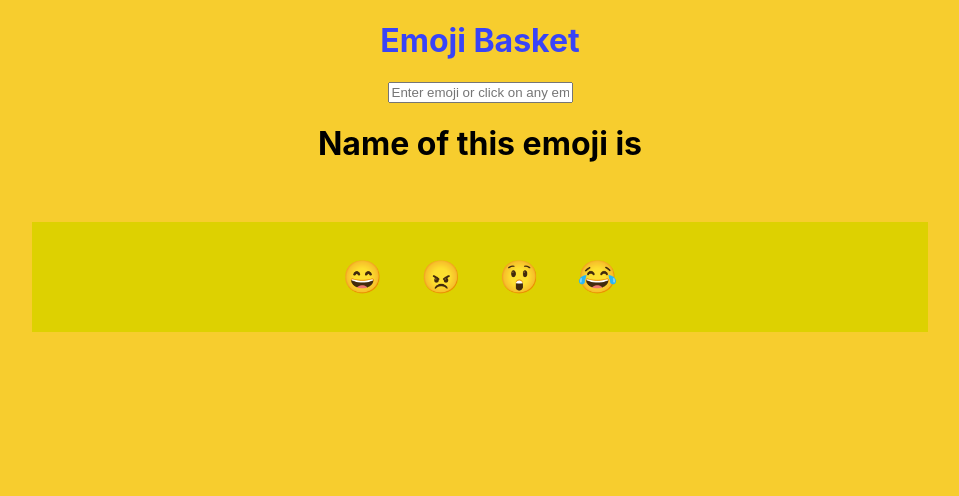
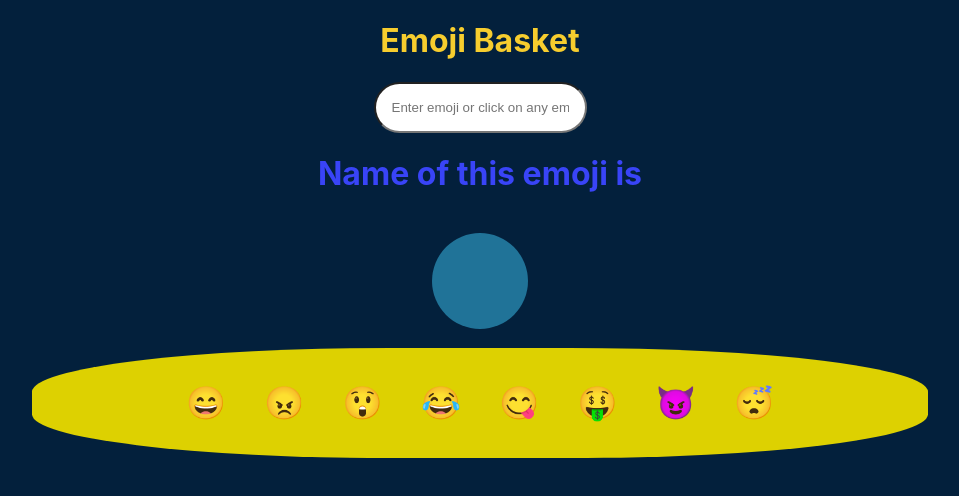
Before and after one commit to gouravmarch20/neog-emojiBasket-eight, a React (Create React App) app: page / in a window 1280 px wide. Shown: the top 496 px of the page, without its empty margins (160-1119 px from the left). Built offline with nearby package versions, Linux system fonts and the light colour scheme.

Commit message:
refactor css

```diff
--- a/src/App.css
+++ b/src/App.css
@@ -2,10 +2,22 @@
   --warning-color: #f7cd2e;
   --secondary-color: #ddd101;
   --info-color: #3944f7;
+  --dark-blue: #03203c;
+}
+input {
+  padding: 1rem;
+  border-radius: 3rem;
 }
 
 body {
-  background-color: var(--warning-color);
+  background-color: var(--dark-blue);
+}
+h1 {
+  color: var(--info-color);
+}
+.hero-heading {
+  text-align: center;
+  color: var(--warning-color);
 }
 .container {
   display: flex;
@@ -16,6 +28,7 @@ body {
 }
 .emoji-data {
   background-color: var(--secondary-color);
+  border-radius: 40%;
   width: 100%;
   display: inline-block;
 }
@@ -31,10 +44,11 @@ body {
   cursor: pointer;
   font-size: 2rem;
 }
-.heading-one {
-  color: var(--info-color);
-}
+
 .heading-three {
   color: var(--info-color);
   text-transform: uppercase;
+  background-color: #207398;
+  padding: 3rem;
+  border-radius: 80%;
 }
--- a/src/App.js
+++ b/src/App.js
@@ -5,7 +5,11 @@ const App = () => {
     '😄': 'simle',
     '😠': 'angry',
     '😲': 'astonished',
-    '😂': 'Tears of Joy '
+    '😂': 'Tears of Joy ',
+    '😋': 'Tears of Joy ',
+    '🤑': 'money mouth face ',
+    '😈': 'Angry Face With Horns ',
+    '😴': 'Sleeping '
   })
 
   const [emojiMeaning, setEmojiMeaning] = useState('')
@@ -33,14 +37,20 @@ const App = () => {
 
   return (
     <div className='container'>
-      <h1 className='heading-one'>Emoji Basket </h1>
+    <header>
+
+      <h1 className='hero-heading'>Emoji Basket </h1>
+    </header>
+
+
+
       <input
         type='text'
         onChange={handleChange}
         placeholder='Enter emoji or click on any emoji'
       />
       <h1>Name of this emoji is</h1>
-      <h3 className="heading-three"> {emojiMeaning} </h3>
+      <h3 className='heading-three'> {emojiMeaning} </h3>
       <div className='emoji-data'>
         <ul className='list-non-bullet'>
           {faceEmoji.map(emoji => {
```
Also changed, not shown: src/EmogiDisplay.js (deleted, +0 -11 lines).
